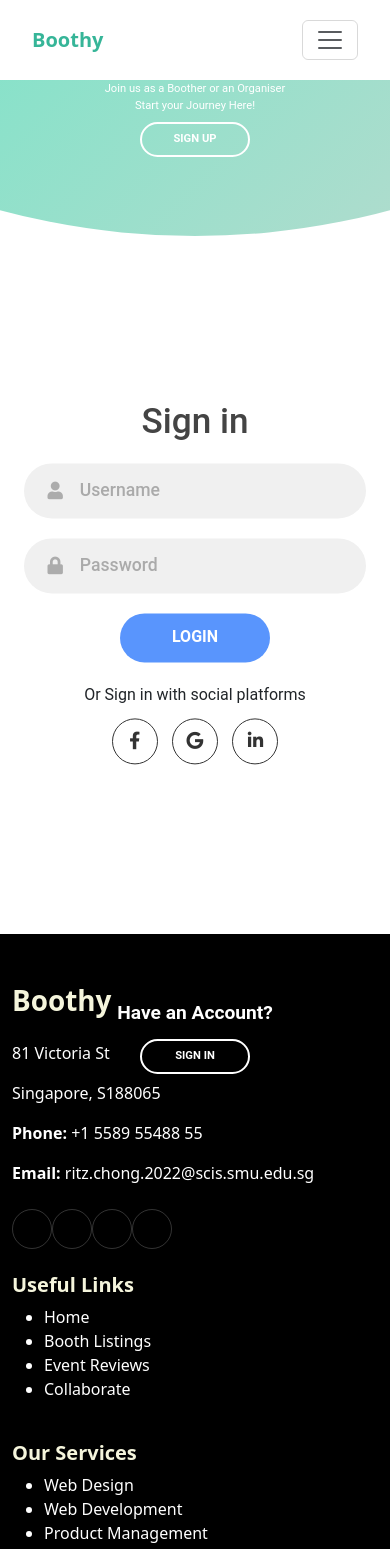
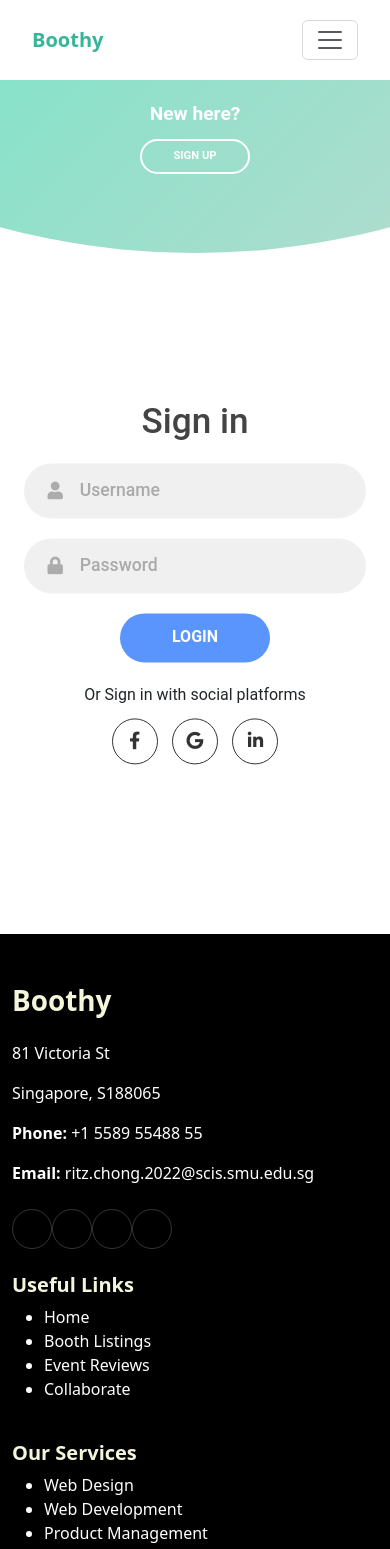
Before and after one commit to PeachyMangoz/VenueVibe, a Vue app in the folder VenueVibe/frontend/: page /login in a window 390 px wide. Shown: the top 1549 px of the page. Built offline with nearby package versions, Linux system fonts and the light colour scheme; a web font is replaced by a local one.

Commit message:
Update Footer

```diff
--- a/VenueVibe/frontend/src/App.vue
+++ b/VenueVibe/frontend/src/App.vue
@@ -104,14 +104,16 @@ export default {
   font-family: 'Roboto', sans-serif;
   padding-top: 80px; /* Adjust this based on your nav bar height */
 }
-.footer{
+.footer {
+  position: relative; /* Ensure footer is positioned relative to the main content */
+  z-index: 10; /* Make sure it appears above the main content */
   color: white;
   background-color: black;
   padding: 50px 0; /* Changed to vertical padding only */
   width: 100%;
   height: auto; /* Let content determine height */
   min-height: 200px;
-  margin-top:10px
+  margin-top: 10px;
 }
 
 .footer h5{
--- a/VenueVibe/frontend/src/views/Homepage.vue
+++ b/VenueVibe/frontend/src/views/Homepage.vue
@@ -110,32 +110,32 @@ export default {
 
         // Animate the left and right divs
         timeline.to('.left', {
-          duration: 2, // Duration of 2 seconds
+          duration: 1, // Duration of 2 seconds
           width: '50%', // Animate to 50% width
           ease: "power2.inOut", // Smooth easing
-        }, 0.8); // Start after 0.8 seconds
+        }, 0.5); // Start after 0.8 seconds
 
         timeline.to('.right', {
-          duration: 2, // Duration of 2 seconds
+          duration: 1, // Duration of 2 seconds
           width: '50%', // Animate to 50% width
           ease: "power3.inOut", // Smooth easing
-        }, 0.6); // Start after 0.6 seconds
+        }, 0.4); // Start after 0.6 seconds
 
         // Animate the banner image sliding in from the left
         timeline.fromTo('#imgBanner img', {
           x: '-100%', // Initial state: off-screen on the left
         }, {
           x: '0%', // Final state: in its original position
-          duration: 2, // Duration of 2 seconds
+          duration: 1.5, // Duration of 2 seconds
           ease: "power2.inOut", // Smooth easing
         });
 
                 // Animate the main-banner sliding in from the left
                 timeline.fromTo('.main-banner', {
-          x: '-120%', // Initial state: off-screen on the left
+          x: '120%', // Initial state: off-screen on the left
         }, {
           x: '0%', // Final state: in its original position
-          duration: 2, // Duration of 1 second
+          duration: 1.5, // Duration of 1 second
           ease: "power2.inOut", // Smooth easing
         }, "<"); // Start this animation simultaneously with the end of the imgBanner animation
 
@@ -147,7 +147,7 @@ export default {
           {
             opacity: 1, // Final state: fully visible
             y: 0, // Move to the original position
-            duration: 1, // Duration of 1 second per letter
+            duration: 0.5, // Duration of 1 second per letter
             stagger: 0.1, // Stagger effect: delay each letter by 0.1 second
             ease: "power2.out", // Easing effect for smooth animation
           }
--- a/VenueVibe/frontend/src/views/Login.vue
+++ b/VenueVibe/frontend/src/views/Login.vue
@@ -548,7 +548,7 @@ form.sign-in-form {
 
 @media (max-width: 870px) {
   .container {
-    min-height: 800px;
+    min-height: 600px;
     height: 100vh;
   }
   .signin-signup {
@@ -649,7 +649,7 @@ form.sign-in-form {
   }
 }
 
-@media (max-width: 570px) {
+@media (max-width: 870px) {
   form {
     padding: 0 1.5rem;
   }
@@ -657,20 +657,32 @@ form.sign-in-form {
   .image {
     display: none;
   }
-  .panel .content {
-    padding: 0.5rem 1rem;
+  .left-panel .content {
+    padding: 4rem 1rem;
+  }
+
+  .right-panel .content {
+    padding: 4rem 1rem;
+    padding-top: 21rem;
   }
   .container {
     padding: 1.5rem;
   }
+  .content p{
+    display: none;
+  }
 
+  .content h3{
+   padding-bottom: 1rem;
+  }
   .container:before {
-    bottom: 72%;
+    bottom: 70%;
     left: 50%;
+    z-index: 1;
   }
 
   .container.sign-up-mode:before {
-    bottom: 28%;
+    bottom: 20%;
     left: 50%;
   }
 }
```
